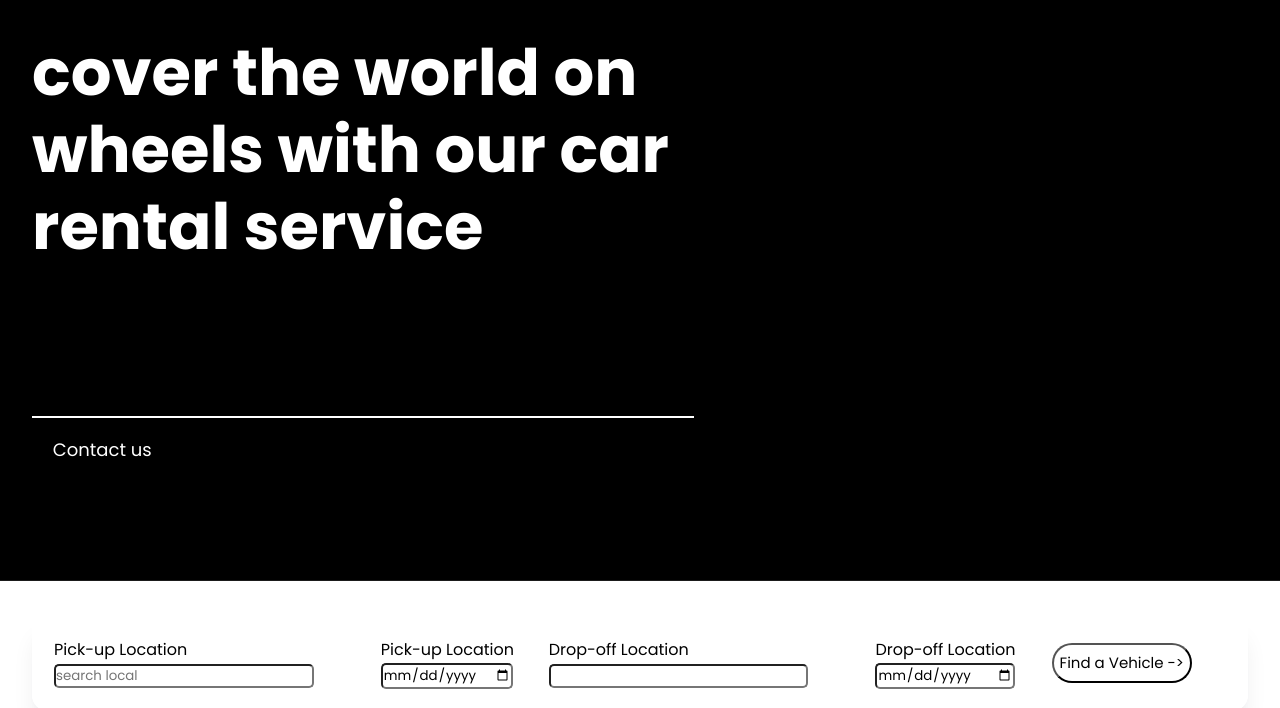
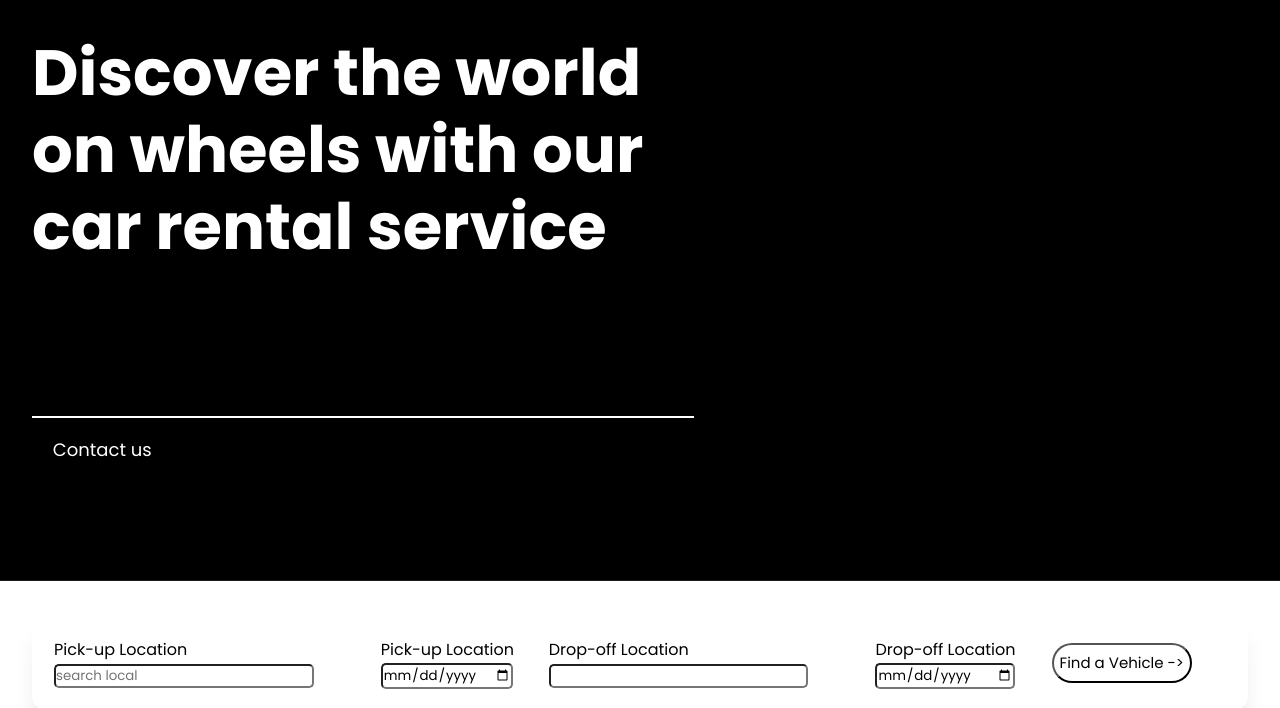
Before and after one commit to choriyeva/burger, a plain HTML site: page index.html in a window 1280 px wide. Shown: the part 82-790 px from the top of the page. Drawn offline with Linux system fonts and the light colour scheme.

Commit message:
togrilab qoydim

```diff
--- a/index.html
+++ b/index.html
@@ -28,7 +28,7 @@
                 </table>
             </nav>
             <div class="hero">
-                <h1>cover the world on wheels with our car rental service</h1>
+                <h1>Discover the world on wheels with our car rental service</h1>
                 <p>
                     Choose from a wide range of cars that fit your style and budget. Experience the freedom of the open
                     road with our reliable and efficient rental service.
```
